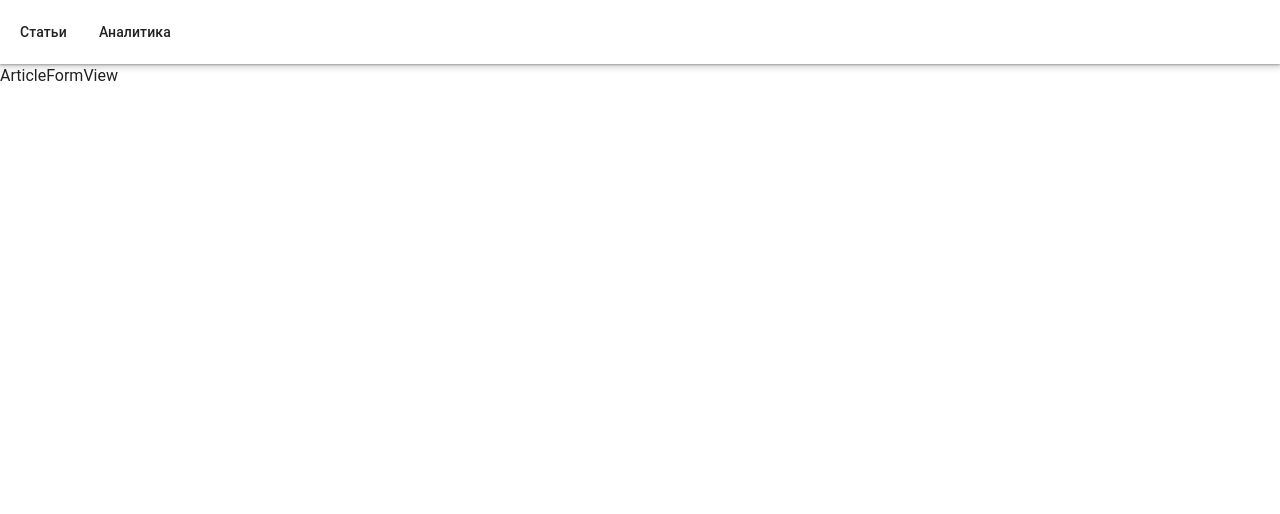
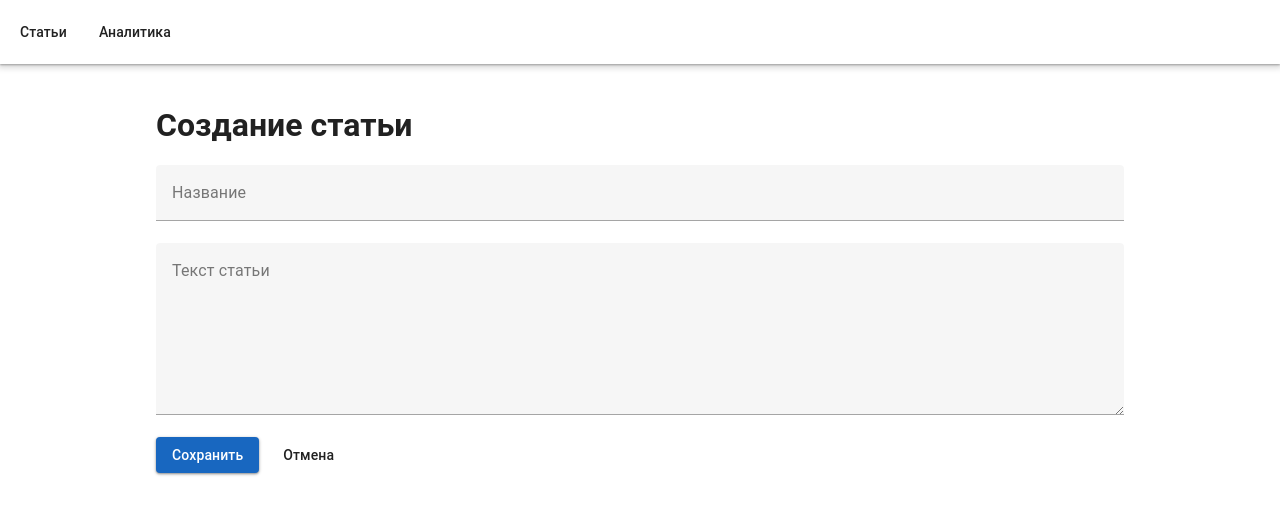
Before and after one commit to mld8nkRARE/Areal_test, a Vue app in the folder frontend/: page /article/new in a window 1280 px wide. Shown: the top 514 px of the page. Built offline with nearby package versions, Linux system fonts and the light colour scheme.

Commit message:
feat(frontend): расширил модуль articles, реализовал форму создания и редактирования статьи

```diff
--- a/frontend/src/components/ArticleForm.vue
+++ b/frontend/src/components/ArticleForm.vue
@@ -1,9 +1,89 @@
 <template>
-  <div>ArticleForm</div>
+  <v-form ref="form" @submit.prevent="handleSubmit">
+    <v-text-field
+      v-model="form.title"
+      label="Название"
+      :rules="titleRules"
+      :disabled="submitting"
+    />
+
+    <v-textarea
+      v-model="form.content"
+      label="Текст статьи"
+      rows="6"
+      :rules="contentRules"
+      :disabled="submitting"
+    />
+
+    <div class="d-flex">
+      <v-btn type="submit" color="primary" class="mr-2" :loading="submitting">
+        Сохранить
+      </v-btn>
+      <v-btn variant="text" :disabled="submitting" @click="$emit('cancel')">
+        Отмена
+      </v-btn>
+    </div>
+  </v-form>
 </template>
 
 <script>
 export default {
-  name: "ArticleForm"
+  name: 'ArticleForm',
+
+  props: {
+    article: {
+      type: Object,
+      default: null,
+    },
+    submitting: {
+      type: Boolean,
+      default: false,
+    },
+  },
+
+  emits: ['submit', 'cancel'],
+
+  data() {
+    return {
+      form: {
+        title: '',
+        content: '',
+      },
+      titleRules: [
+        (v) => (!!v && !!v.trim()) || 'Введите название',
+        (v) => !v || v.length <= 255 || 'Не более 255 символов',
+      ],
+      contentRules: [
+        (v) => (!!v && !!v.trim()) || 'Введите текст статьи',
+      ],
+    }
+  },
+
+  watch: {
+    article: {
+      immediate: true,
+      handler(article) {
+        if (article) {
+          this.form.title = article.title
+          this.form.content = article.content
+        } else {
+          this.form.title = ''
+          this.form.content = ''
+        }
+      },
+    },
+  },
+
+  methods: {
+    async handleSubmit() {
+      const { valid } = await this.$refs.form.validate()
+      if (!valid) return
+
+      this.$emit('submit', {
+        title: this.form.title.trim(),
+        content: this.form.content.trim(),
+      })
+    },
+  },
 }
 </script>
--- a/frontend/src/store/modules/articles.js
+++ b/frontend/src/store/modules/articles.js
@@ -5,6 +5,7 @@ export default {
 
   state: () => ({
     items: [],
+    current: null,
     loading: false,
     error: null,
   }),
@@ -13,8 +14,20 @@ export default {
     SET_ITEMS(state, articles) {
       state.items = articles
     },
+    SET_CURRENT(state, article) {
+      state.current = article
+    },
+    ADD_ITEM(state, article) {
+      state.items.unshift(article)
+    },
+    UPDATE_ITEM(state, article) {
+      const index = state.items.findIndex((a) => a.id === article.id)
+      if (index !== -1) {
+        state.items.splice(index, 1, article)
+      }
+    },
     REMOVE_ITEM(state, articleId) {
-      state.items = state.items.filter((article) => article.id !== articleId)
+      state.items = state.items.filter((a) => a.id !== articleId)
     },
     SET_LOADING(state, value) {
       state.loading = value
@@ -41,6 +54,51 @@ export default {
       }
     },
 
+    async fetchOne({ commit }, articleId) {
+      commit('SET_LOADING', true)
+      commit('SET_ERROR', null)
+
+      try {
+        const { data } = await apiClient.get(`/article/${articleId}/`)
+        commit('SET_CURRENT', data)
+      }
+      catch (error) {
+        commit('SET_ERROR', error.response?.data?.error || error.message)
+      }
+      finally {
+        commit('SET_LOADING', false)
+      }
+    },
+
+    async create({ commit }, payload) {
+      commit('SET_ERROR', null)
+
+      try {
+        const { data } = await apiClient.post('/article/', payload)
+        commit('ADD_ITEM', data)
+        return data
+      }
+      catch (error) {
+        commit('SET_ERROR', error.response?.data?.error || error.message)
+        return null
+      }
+    },
+
+    async update({ commit }, { articleId, payload }) {
+      commit('SET_ERROR', null)
+
+      try {
+        const { data } = await apiClient.patch(`/article/${articleId}/`, payload)
+        commit('UPDATE_ITEM', data)
+        commit('SET_CURRENT', data)
+        return data
+      }
+      catch (error) {
+        commit('SET_ERROR', error.response?.data?.error || error.message)
+        return null
+      }
+    },
+
     async remove({ commit }, articleId) {
       try {
         await apiClient.delete(`/article/${articleId}/`)
--- a/frontend/src/views/ArticleFormView.vue
+++ b/frontend/src/views/ArticleFormView.vue
@@ -1,9 +1,68 @@
 <template>
-  <div>ArticleFormView</div>
+  <v-container>
+    <h1 class="text-h5 mb-4">
+      {{ isEdit ? 'Редактирование статьи' : 'Создание статьи' }}
+    </h1>
+
+    <v-alert v-if="error" type="error" class="mb-4">{{ error }}</v-alert>
+
+    <ArticleForm
+      v-if="!isEdit || current"
+      :article="current"
+      :submitting="loading"
+      @submit="handleSubmit"
+      @cancel="$router.push('/')"
+    />
+  </v-container>
 </template>
 
 <script>
+import { mapState } from 'vuex'
+import ArticleForm from '../components/ArticleForm.vue'
+
 export default {
-  name: "ArticleFormView"
+  name: 'ArticleFormView',
+
+  components: { ArticleForm },
+
+  computed: {
+    ...mapState('articles', ['current', 'loading', 'error']),
+
+    isEdit() {
+      return !!this.$route.params.id
+    },
+  },
+
+  watch: {
+    '$route.params.id': {
+      immediate: true,
+      handler(id) {
+        if (id) {
+          this.$store.dispatch('articles/fetchOne', id)
+        } else {
+          this.$store.commit('articles/SET_CURRENT', null)
+        }
+      },
+    },
+  },
+
+  methods: {
+    async handleSubmit(payload) {
+      let saved = null
+
+      if (this.isEdit) {
+        saved = await this.$store.dispatch('articles/update', {
+          articleId: this.$route.params.id,
+          payload,
+        })
+      } else {
+        saved = await this.$store.dispatch('articles/create', payload)
+      }
+
+      if (saved) {
+        this.$router.push('/')
+      }
+    },
+  },
 }
 </script>
```
